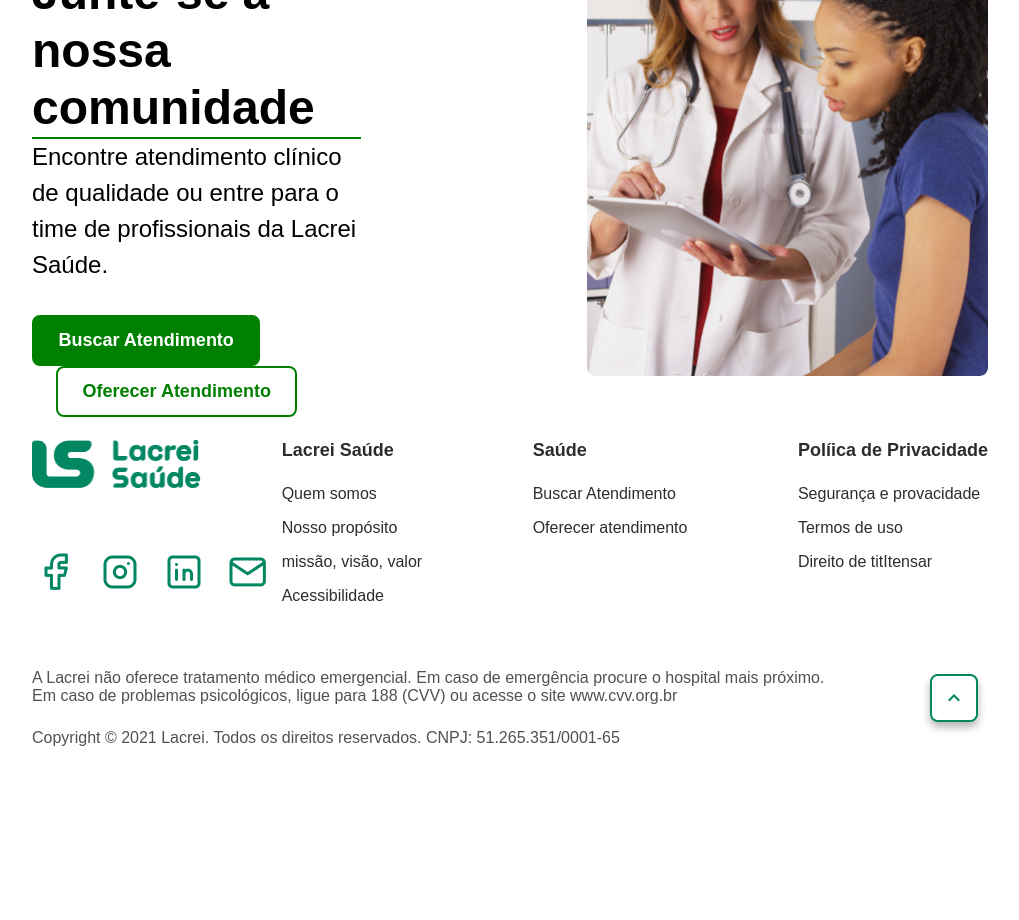
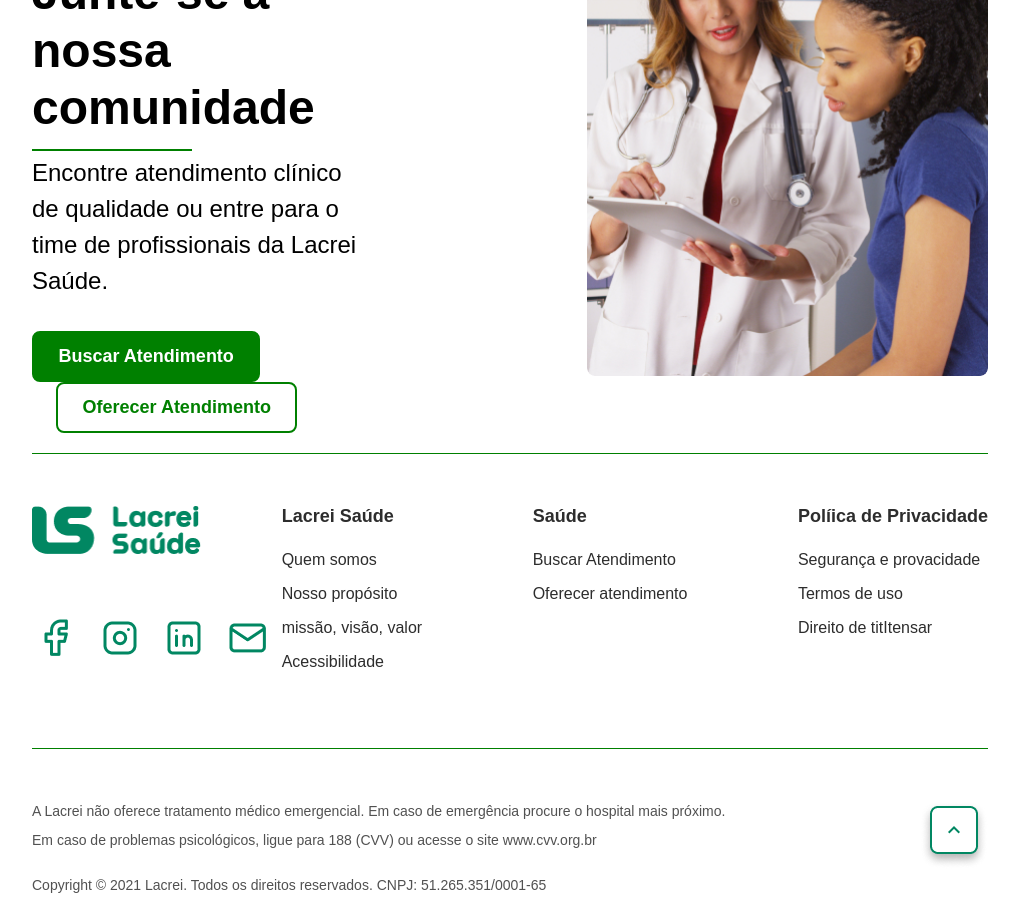
Before and after one commit to Jean-Carllo-Roseti/LS, a React (Create React App) app: page / in a window 1280 px wide. Shown: the part 260-1180 px from the top of the page, without its empty margins (130-1149 px from the left). Before the commit the page ends 1031 px from the top, so only its background shows below. Built offline with nearby package versions, Linux system fonts and the light colour scheme.

Commit message:
finalizado layout.

```diff
--- a/src/components/footer/index.tsx
+++ b/src/components/footer/index.tsx
@@ -20,6 +20,7 @@ import {
 export const Footer = () => {
   return (
     <TotalInfos>
+      <span></span>
       <Infos>
         <LogoLinks>
           <div>
@@ -64,6 +65,7 @@ export const Footer = () => {
           </Itens>
         </Links>
       </Infos>
+      <span></span>
       <Detalhes>
         <p>
           A Lacrei não oferece tratamento médico emergencial. Em caso de
--- a/src/components/footer/styles.ts
+++ b/src/components/footer/styles.ts
@@ -2,11 +2,19 @@ import styled from 'styled-components'
 
 export const TotalInfos = styled.div`
   padding: 0 162px;
+
+  span {
+    width: 100%;
+    height: 2px;
+    border-bottom: 1px solid green;
+    display: inline-block;
+  }
 `
 
 export const Infos = styled.div`
   display: flex;
   justify-content: space-between;
+  margin: 48px 0;
 `
 export const Redes = styled.ul`
   display: flex;
@@ -49,7 +57,14 @@ export const Detalhes = styled.div`
   margin-bottom: 24px;
 
   p {
+    font-weight: 400;
+    font-size: 14px;
+    line-height: 21px;
     color: #515151;
+  }
+
+  & > p:nth-child(1) {
+    margin-bottom: 8px;
   }
 
   & > p:nth-child(3) {
--- a/src/components/main/index.tsx
+++ b/src/components/main/index.tsx
@@ -9,7 +9,7 @@ export const Principal = () => {
           <h1>
             Junte-se à<br /> nossa comunidade
           </h1>
-          <span className="linha"></span>
+          <span></span>
           <p>
             Encontre atendimento clínico de qualidade ou entre para o time de
             profissionais da Lacrei Saúde.
--- a/src/components/main/styles.ts
+++ b/src/components/main/styles.ts
@@ -25,8 +25,13 @@ export const Conteudo = styled.div`
     font-weight: 700;
     line-height: 57.6px;
     margin-bottom: 0;
+  }
+
+  span {
+    width: 160px;
+    height: 2px;
     border-bottom: 2px solid green; /* Adiciona uma borda na parte inferior */
-    width: fit-content; /* Define a largura do elemento conforme o seu conteúdo */
+    display: inline-block;
   }
 
 
@@ -59,13 +64,7 @@ export const Conteudo = styled.div`
     }
   }
 
-  .linha {
-    width: 2px;
-    height: 160px;
-    border-radius: 4px 0 0 0;
-    background-color: green;
-    transform: rotate(90deg)
-  }
+
 
 
 `
```
